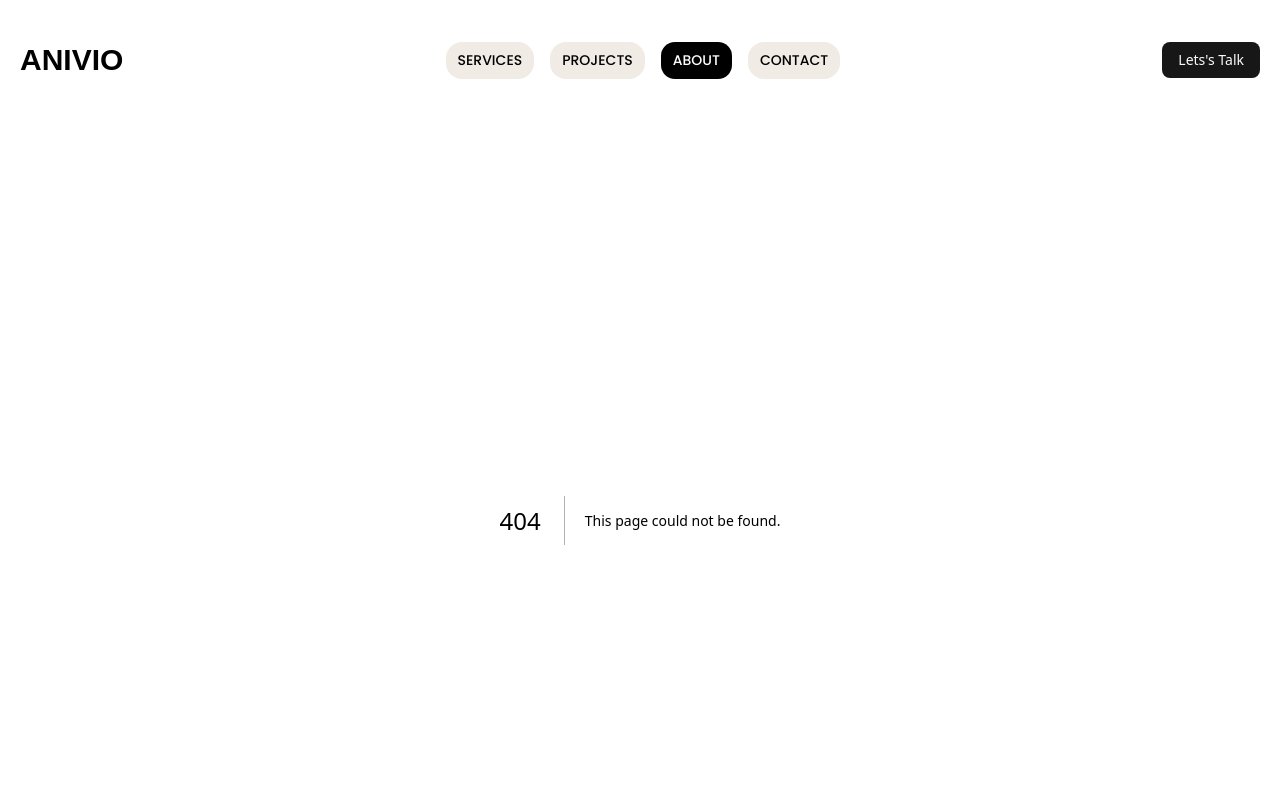
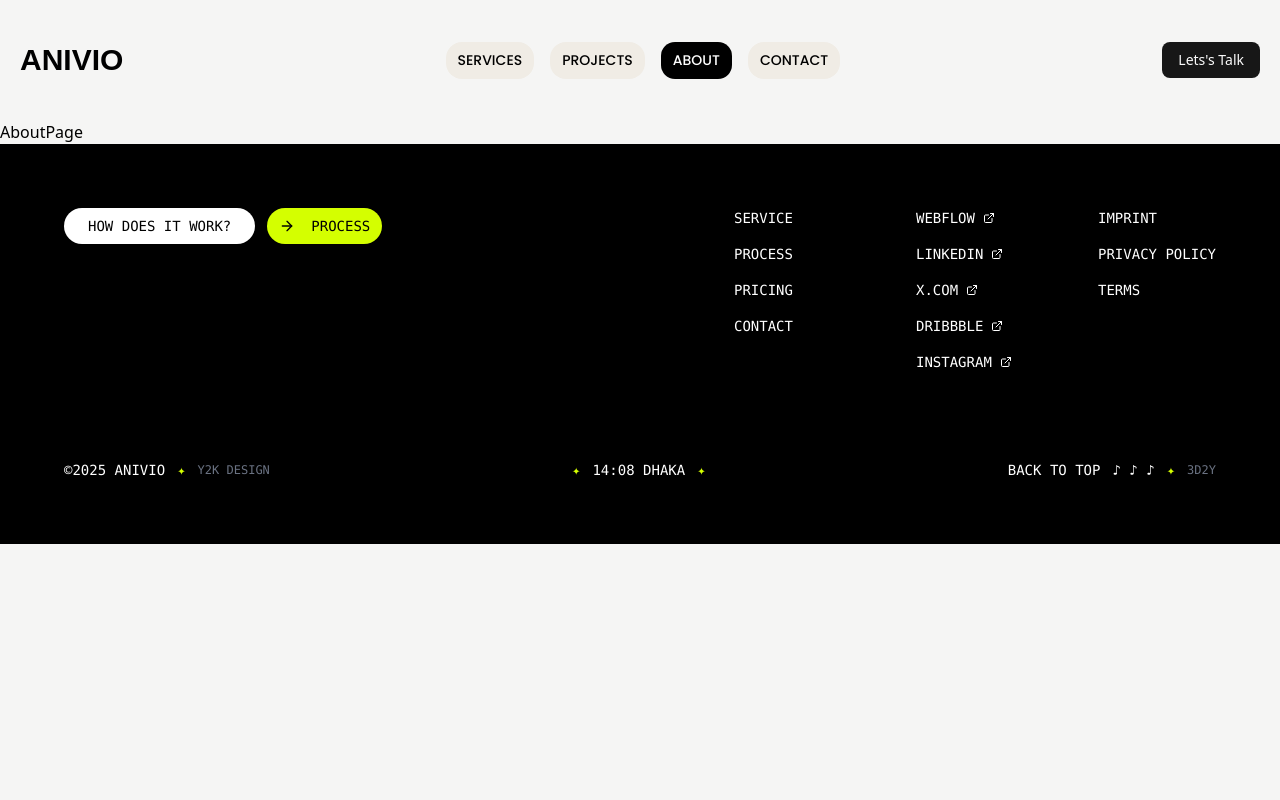
Before and after one commit to imranprof/anivio-portfolio, a Next.js app: page /about in a window 1280 px wide. Before the commit this address had no page. Shown: the top 800 px of the page. Built offline with nearby package versions, Linux system fonts and the light colour scheme; a web font is replaced by a local one.

Commit message:
add about page

```diff
--- /dev/null
+++ b/src/app/about/page.tsx
@@ -0,0 +1,9 @@
+
+
+const AboutPage = () => {
+  return (
+    <div>AboutPage</div>
+  )
+}
+
+export default AboutPage
```
